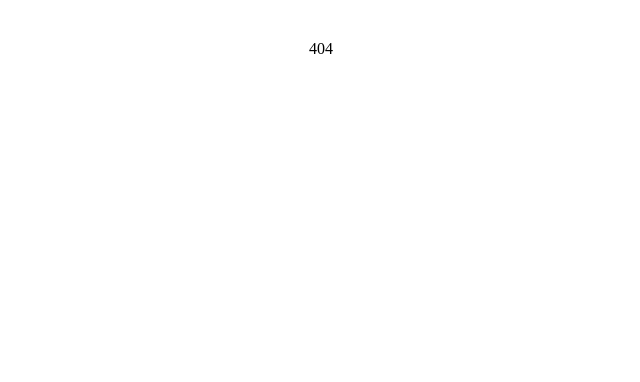
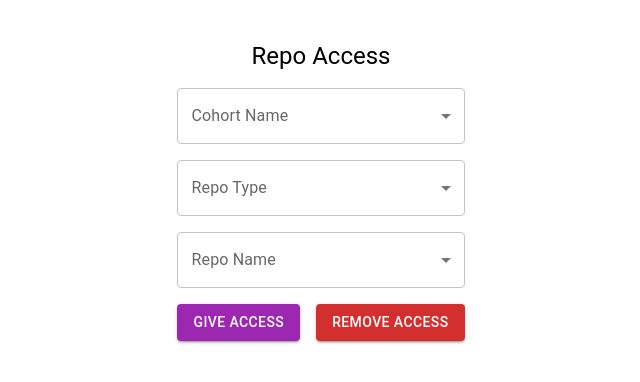
Before and after one commit to Sha-Shak/CampusFlow, a React (Vite) app in the folder client/: page /repoAccess in a window 1280 px wide. Shown: the top 382 px of the page, without its empty margins (319-959 px from the left). Built offline with nearby package versions, Linux system fonts and the light colour scheme.

Commit message:
RepoAccess component created

```diff
--- a/client/src/App.jsx
+++ b/client/src/App.jsx
@@ -13,6 +13,7 @@ import SideBar from './components/SideBar';
 import CreateStudent from './components/CreateStudent';
 import MarkStudent from './components/MarkStudent';
 import AddSkill from './components/AddSkill';
+import RepoAccess from './components/RepoAccess';
 function App() {
   return (
     <>
@@ -34,6 +35,7 @@ function App() {
           <Route path="/createStudent/:id" element={<CreateStudent />} />
           <Route path="/markStudent" element={<MarkStudent />} />
           <Route path="/addSkill" element={<AddSkill />} />
+          <Route path="/repoAccess" element={<RepoAccess />} />
           <Route path="*" element={<div>404</div>} />
         </Routes>
       </Router>
--- /dev/null
+++ b/client/src/components/RepoAccess.jsx
@@ -0,0 +1,185 @@
+import React, { useState } from 'react';
+import Box from '@mui/material/Box';
+import Typography from '@mui/material/Typography';
+import TextField from '@mui/material/TextField';
+import MenuItem from '@mui/material/MenuItem';
+import Button from '@mui/material/Button';
+import Paper from '@mui/material/Paper';
+
+// Import Repo Access Information from github (dummy data for now line 126)
+
+const RepoAccess = () => {
+  const [cohort, setCohort] = useState('');
+  const [repoType, setRepoType] = useState('');
+  const [repoName, setRepoName] = useState('');
+
+  const handleCohortChange = (event) => {
+    setCohort(event.target.value);
+  };
+
+  const handleRepoTypeChange = (event) => {
+    setRepoType(event.target.value);
+  };
+
+  const handleRepoNameChange = (event) => {
+    setRepoName(event.target.value);
+  };
+
+  const handleGiveAccess = () => {
+    console.log('Give access to:', cohort, repoType, repoName);
+    setCohort('');
+    setRepoType('');
+    setRepoName('');
+  };
+
+  const handleRemoveAccess = () => {
+    console.log('Remove access from:', cohort, repoType, repoName);
+    setCohort('');
+    setRepoType('');
+    setRepoName('');
+  };
+
+  return (
+    <Box display="flex" flexDirection="column" alignItems="center">
+      <Typography variant="h5">Repo Access</Typography>
+
+      {/* All Drop down are in the box */}
+      <Box gap={2}>
+        {/* Cohort Dropdown */}
+        <Box marginTop={2}>
+          <TextField
+            select
+            label="Cohort Name"
+            value={cohort}
+            onChange={handleCohortChange}
+            fullWidth
+          >
+            {cohortNames.map((option) => (
+              <MenuItem key={option} value={option}>
+                {option}
+              </MenuItem>
+            ))}
+          </TextField>
+        </Box>
+        {/* Cohort Dropdown finshed */}
+
+        {/* Repo Type Dropdown */}
+        <Box marginTop={2}>
+          <TextField
+            select
+            label="Repo Type"
+            value={repoType}
+            onChange={handleRepoTypeChange}
+            fullWidth
+          >
+            {repoTypes.map((option) => (
+              <MenuItem key={option} value={option}>
+                {option}
+              </MenuItem>
+            ))}
+          </TextField>
+        </Box>
+        {/* Repo Type Dropdown finshed */}
+
+        {/* Repo Name Dropdown */}
+        <Box marginTop={2}>
+          <TextField
+            select
+            label="Repo Name"
+            value={repoName}
+            onChange={handleRepoNameChange}
+            fullWidth
+          >
+            {repoNames.map((option) => (
+              <MenuItem key={option} value={option}>
+                {option}
+              </MenuItem>
+            ))}
+          </TextField>
+        </Box>
+        {/* Repo Name Dropdown finshed */}
+
+        {/* Button */}
+        <Box
+          display="flex"
+          justifyContent="space-between"
+          marginTop={2}
+          gap={2}
+          marginBottom={2}
+        >
+          <Button
+            variant="contained"
+            color="primary"
+            onClick={handleGiveAccess}
+          >
+            Give Access
+          </Button>
+          <Button
+            variant="contained"
+            color="error"
+            onClick={handleRemoveAccess}
+          >
+            Remove Access
+          </Button>
+        </Box>
+        {/* Button finshed */}
+      </Box>
+    </Box>
+  );
+};
+
+export default RepoAccess;
+
+const cohortNames = [
+  'Cohort 1',
+  'Cohort 2',
+  'Cohort 3',
+  'Cohort 4',
+  'Cohort 5',
+  'Cohort 6',
+  'Cohort 7',
+  'Cohort 8',
+  'Cohort 9',
+  'Cohort 10',
+  'Cohort 11',
+  'Cohort 12',
+  'Cohort 13',
+  'Cohort 14',
+  'Cohort 15',
+];
+
+const repoTypes = [
+  'Frontend',
+  'Backend',
+  'Fullstack',
+  'Mobile',
+  'AI/ML',
+  'Data Engineering',
+  'DevOps',
+  'Security',
+  'Game Development',
+  'Embedded Systems',
+  'Cloud Computing',
+  'Blockchain',
+  'UI/UX Design',
+  'Technical Writing',
+  'Project Management',
+];
+
+const repoNames = [
+  'frontend-project-1',
+  'frontend-project-2',
+  'backend-project-1',
+  'backend-project-2',
+  'react-project-1',
+  'react-project-2',
+  'node-project-1',
+  'node-project-2',
+  'database-project-1',
+  'database-project-2',
+  'mobile-project-1',
+  'mobile-project-2',
+  'web-design-project-1',
+  'web-design-project-2',
+  'data-science-project-1',
+];
```
